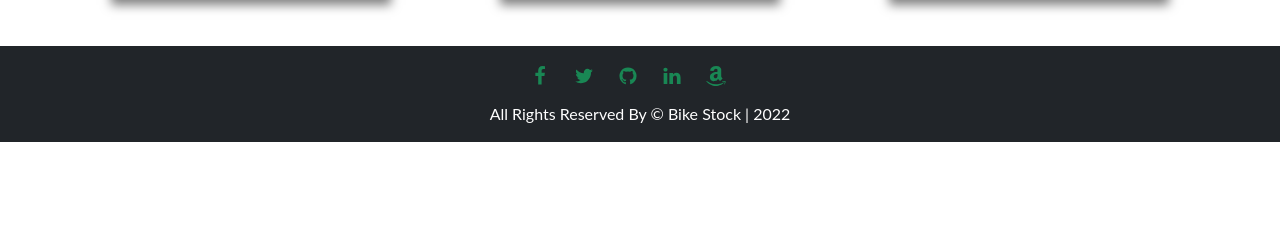
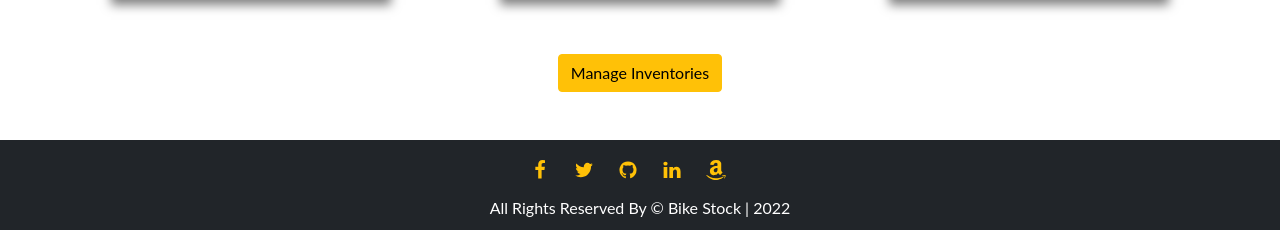
Before and after one commit to shoumikahmed/bike-stock-interactive-website, a React (Create React App) app: page /inventories in a window 1280 px wide. Shown: the part 1020-1250 px from the top of the page. Before the commit the page ends 1162 px from the top, so only its background shows below. Built offline with nearby package versions, Linux system fonts and the light colour scheme.

Commit message:
loading and notfound page complete

```diff
--- a/src/App.js
+++ b/src/App.js
@@ -6,6 +6,7 @@ import Home from './Pages/Home/Home/Home';
 import Blogs from './Pages/Home/Blogs/Blogs'
 import Inventories from './Pages/Home/Inventories/Inventories';
 import Footer from './Pages/Shared/Footer/Footer';
+import NotFound from './Pages/Shared/NotFound/NotFound';
 
 function App() {
   return (
@@ -16,6 +17,7 @@ function App() {
         <Route path='/home' element={<Home></Home>}></Route>
         <Route path='/blogs' element={<Blogs></Blogs>}></Route>
         <Route path='/inventories' element={<Inventories></Inventories>}></Route>
+        <Route path='*' element={<NotFound></NotFound>}></Route>
       </Routes>
       <Footer></Footer>
     </div>
--- a/src/Pages/Home/Banner/Banner.js
+++ b/src/Pages/Home/Banner/Banner.js
@@ -8,7 +8,7 @@ const Banner = () => {
             <div className='container d-flex flex-column justify-content-center align-items-center h-100'>
                 <h1 className='text-warning w-50 text-center'><strong>BIKE STOCKER</strong></h1>
                 <p className='text-white w-75 text-center'>Our business is stocking bikes and delivering bikes.</p>
-                <Link to="/inventory" className="btn btn-outline-light rounded-pill py-2 px-4">Our Inventory</Link>
+                <Link to="/inventories" className="btn btn-outline-light rounded-pill py-2 px-4">Our Inventory</Link>
             </div>
         </div>
     );
--- a/src/Pages/Home/Inventories/Inventories.js
+++ b/src/Pages/Home/Inventories/Inventories.js
@@ -12,7 +12,7 @@ const Inventories = () => {
     return (
         <div className='container'>
             <div className="row">
-                <h1 className='inventories-title text-warning mb-5 mt-5'><strong>Stocked Bikes</strong></h1>
+                <h1 className='inventories-title text-warning mb-5 mt-5'><strong>Inventory</strong></h1>
                 <div className='inventories-container'>
                     {
                         inventories.slice(0, 6).map(inventory => <Inventory
@@ -22,6 +22,9 @@ const Inventories = () => {
                     }
                 </div>
             </div>
+            <div className='text-center mb-5 mt-2'>
+                <button className='btn btn-warning'>Manage Inventories</button>
+            </div>
         </div>
     );
 };
--- a/src/Pages/Shared/Footer/Footer.js
+++ b/src/Pages/Shared/Footer/Footer.js
@@ -11,7 +11,7 @@ const Footer = () => {
                     <div className=' d-flex align-items-center justify-content-center my-3'>
                         <a
                             href='https://github.com/ProgrammingHeroWC4/warehouse-management-client-side-shoumikahmed'
-                            className='text-success me-4'
+                            className='text-warning me-4'
                         >
                             <svg
                                 width='20'
@@ -26,7 +26,7 @@ const Footer = () => {
                         </a>
                         <a
                             href='https://github.com/ProgrammingHeroWC4/warehouse-management-client-side-shoumikahmed'
-                            className='text-success me-4'
+                            className='text-warning me-4'
                         >
                             <svg
                                 width='20'
@@ -43,7 +43,7 @@ const Footer = () => {
                         </a>
                         <a
                             href='https://github.com/ProgrammingHeroWC4/warehouse-management-client-side-shoumikahmed'
-                            className='text-success me-4'
+                            className='text-warning me-4'
                         >
                             <svg
                                 width='20'
@@ -59,7 +59,7 @@ const Footer = () => {
                         </a>
                         <a
                             href='https://github.com/ProgrammingHeroWC4/warehouse-management-client-side-shoumikahmed'
-                            className='text-success me-4'
+                            className='text-warning me-4'
                         >
                             <svg
                                 width='20'
@@ -75,7 +75,7 @@ const Footer = () => {
                         </a>
                         <a
                             href='https://github.com/ProgrammingHeroWC4/warehouse-management-client-side-shoumikahmed'
-                            className='text-success me-4'
+                            className='text-warning me-4'
                         >
                             <svg
                                 width='20'
--- a/src/Pages/Shared/NotFound/NotFound.js
+++ b/src/Pages/Shared/NotFound/NotFound.js
@@ -0,0 +1,11 @@
+import React from 'react';
+
+const NotFound = () => {
+    return (
+        <div>
+            <h1 className='text-center my-5 text-success'>404.NOT FOUND!!!</h1>
+        </div>
+    );
+};
+
+export default NotFound;
```
Also changed, not shown: src/Pages/Shared/Loading/Loading.js (+12 -0 lines).
